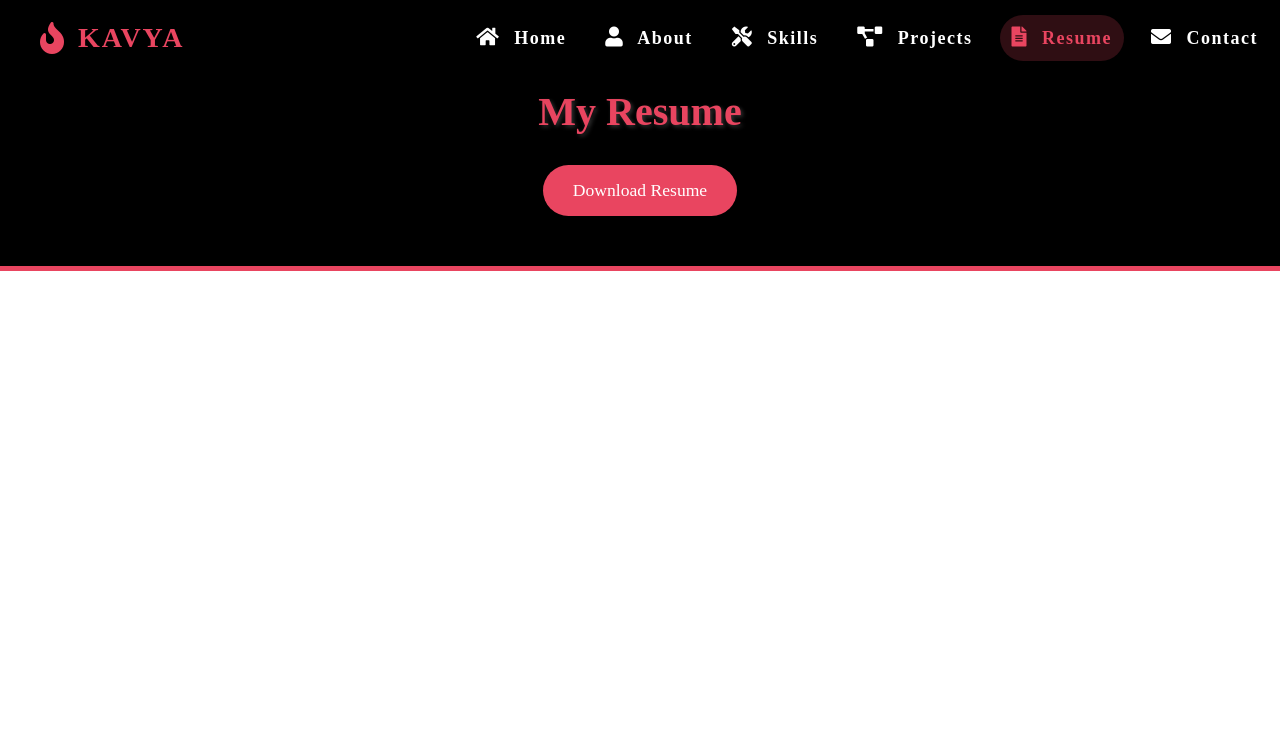
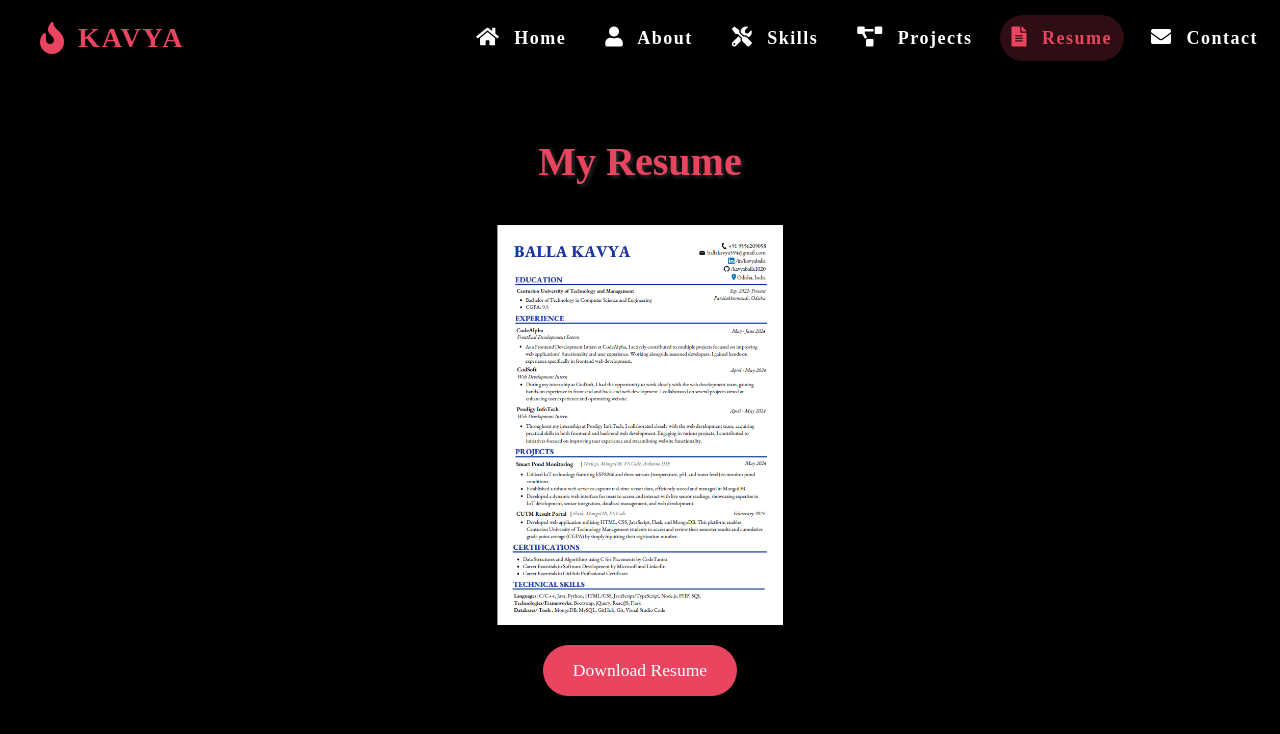
Before and after one commit to kavyaballa1020/Angular-Portfolio, an Angular app: page /resume in a window 1280 px wide. Shown: the top 734 px of the page. Built offline with nearby package versions, Linux system fonts and the light colour scheme.

Commit message:
"Updated resume component CSS and HTML to add image and adjust styling"

```diff
--- a/src/app/resume/resume.component.css
+++ b/src/app/resume/resume.component.css
@@ -1,17 +1,28 @@
 .resume-section {
-  padding: 50px;
+  height: 100vh;
+  display: flex;
+  flex-direction: column;
+  justify-content: center; /* Center vertically */
+  align-items: center; /* Center horizontally */
   color: #ffffff; /* Text color matching the previous sections */
   text-align: center;
   background-color: black;
-  border-top: 5px solid #e94560; /* Border to match the accent color */
-  border-bottom: 5px solid #e94560; /* Optional: border at the bottom for consistency */
+  margin: 0; /* Remove default margin to avoid scrollbars */
+  overflow: auto; /* Allow scrollbars if needed */
 }
 
 .resume-section h2 {
   font-size: 2.5rem;
-  margin-bottom: 30px;
+  margin-bottom: 20px; /* Space between heading and image */
   color: #e94560; /* Accent color for consistency */
   text-shadow: 2px 2px 4px rgba(255,255,255,0.2); /* Text shadow to match other sections */
+}
+
+.resume-section .resume-image {
+  max-width: 90%; /* Ensure the image does not exceed the container width */
+  max-height: 50vh; /* Limit height to avoid overflow */
+  height: auto; /* Maintain aspect ratio */
+  margin: 20px 0; /* Space between image and button */
 }
 
 .resume-section a {
--- a/src/app/resume/resume.component.html
+++ b/src/app/resume/resume.component.html
@@ -1,4 +1,5 @@
 <div class="resume-section">
   <h2>My Resume</h2>
-  <a href="path-to-your-resume.pdf" download>Download Resume</a>
+  <img src="/photo.png" alt="Resume Preview" class="resume-image" />
+  <a href="/Kavya's Resume.pdf" download>Download Resume</a>
 </div>
```
